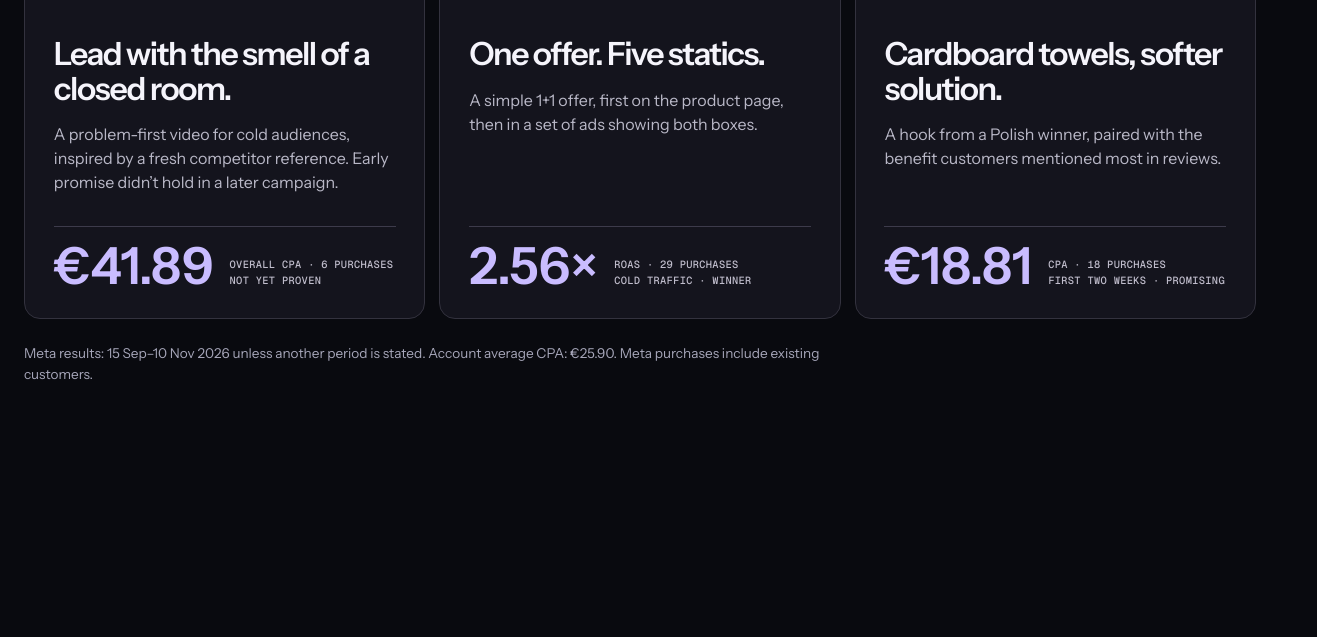
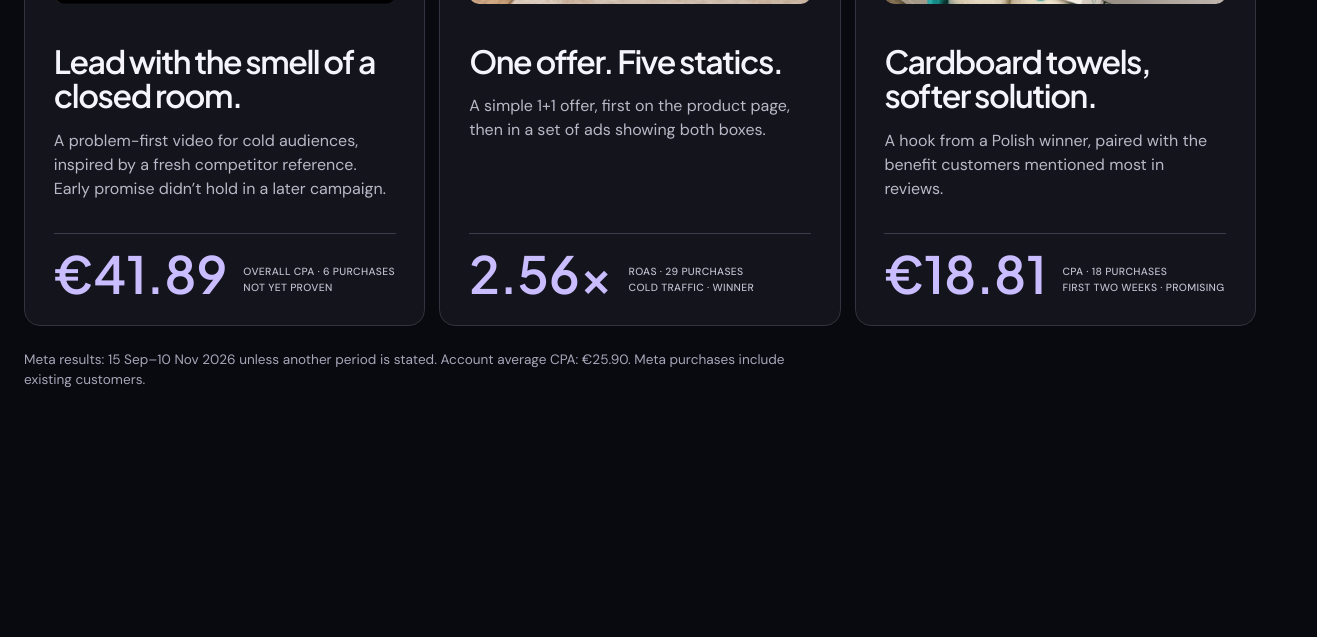
Before and after one commit to ARMarketingportfolio/armarketingportfolio.github.io, a plain HTML site: page creative/index.html in a window 1280 px wide. Shown: the part 5630-6267 px from the top of the page, 1317 px wide, since content can reach past the window. Drawn offline with nearby package versions, Linux system fonts and the light colour scheme; grey boxes are pictures that could not be loaded.

Commit message:
Refresh creative portfolio typography

```diff
--- a/creative/editorial.css
+++ b/creative/editorial.css
@@ -91,3 +91,14 @@ h1 em { font-family:var(--font-sans); color:#c4b7ff; font-style:normal; font-wei
 .button-outline { background:transparent; color:#f2f1fa; border-color:#777185; }
 .button-outline:hover,.button-outline:focus-visible { background:#2a263c; border-color:#b5a7ee; color:#fff; }
 @media (prefers-reduced-motion:reduce) { .creative-file,.ad-card,.button,.system-steps li { transition:none; } .creative-file:hover,.creative-file:focus-within,.ad-card:hover { transform:none; } }
+:root {
+  --font-sans: "DM Sans", -apple-system, BlinkMacSystemFont, "Segoe UI", sans-serif;
+  --font-serif: "Plus Jakarta Sans", -apple-system, BlinkMacSystemFont, "Segoe UI", sans-serif;
+  --font-mono: "DM Sans", -apple-system, BlinkMacSystemFont, "Segoe UI", sans-serif;
+}
+
+h1, h1 em, h2, h3, h4,
+.proof strong, .featured-case-hero-metric strong,
+.featured-case-metrics strong, .file-result strong {
+  font-family: "Plus Jakarta Sans", -apple-system, BlinkMacSystemFont, "Segoe UI", sans-serif !important;
+}
--- a/creative/index.html
+++ b/creative/index.html
@@ -8,9 +8,9 @@
     <title>Andrea Riccardi | Creative Strategy</title>
     <link rel="preconnect" href="https://fonts.googleapis.com" />
     <link rel="preconnect" href="https://fonts.gstatic.com" crossorigin />
-    <link href="https://fonts.googleapis.com/css2?family=Geist+Mono:wght@300;400;500;600;700&amp;family=Instrument+Sans:ital,wght@0,400..700;1,400..700&amp;family=Instrument+Serif:ital@0;1&amp;display=swap" rel="stylesheet" />
+    <link href="https://fonts.googleapis.com/css2?family=DM+Sans:ital,wght@0,400..700;1,400..700&amp;family=Plus+Jakarta+Sans:wght@400;500;600;700;800&amp;display=swap" rel="stylesheet" />
     <link rel="stylesheet" href="../styles.css?v=20261112-1" />
-    <link rel="stylesheet" href="editorial.css?v=20261113-2" />
+    <link rel="stylesheet" href="editorial.css?v=20261113-3" />
     <style>
       .ad-grid{display:grid;grid-template-columns:repeat(3,minmax(0,1fr));gap:28px;margin-top:40px}
       .ad-card{background:#fff;border:1px solid var(--line);border-radius:14px;overflow:hidden;display:flex;flex-direction:column}
```
